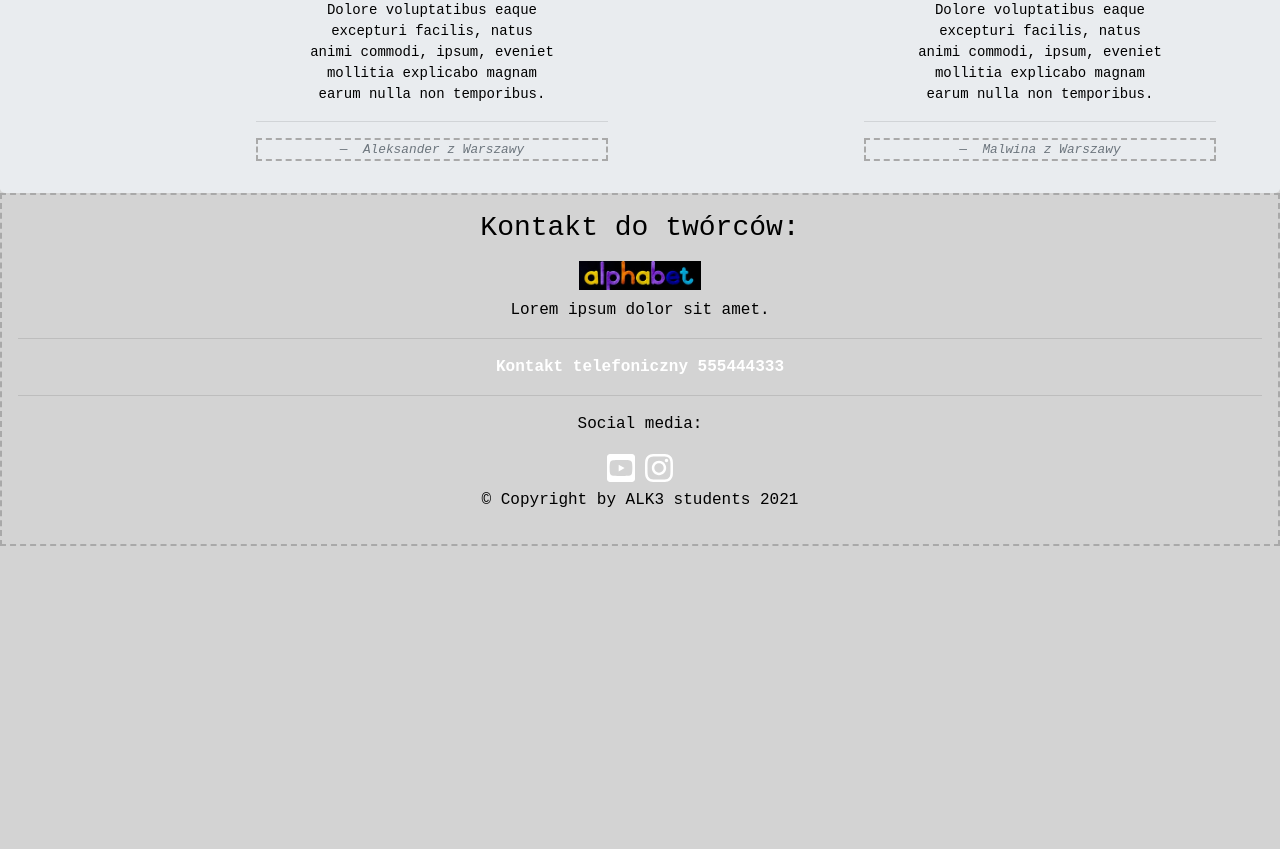
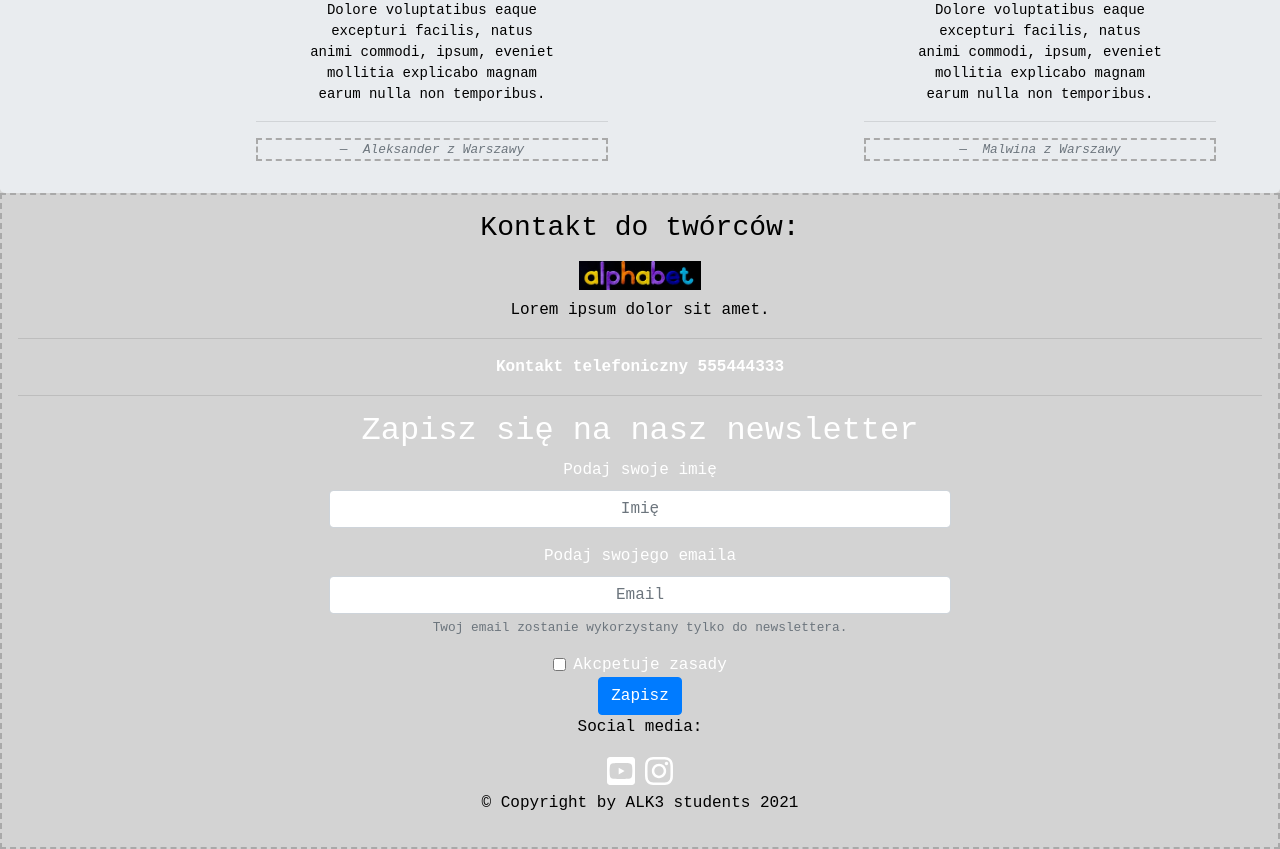
Before and after one commit to wfRud/git_projekt_team2, a plain HTML site: page index.html in a window 1280 px wide. Shown: the part 1630-2479 px from the top of the page. Before the commit the page ends 2176 px from the top, so only its background shows below. Drawn offline with Linux system fonts and the light colour scheme.

Commit message:
Newsletter

```diff
--- a/index.html
+++ b/index.html
@@ -189,6 +189,27 @@
 				<hr>
 				<strong>Kontakt telefoniczny 555444333</strong>
 				<hr>
+				<form>
+					<h2>Zapisz się na nasz newsletter</h2>
+					<div class="form-group text-center coll-6">
+						<label for="forename">Podaj swoje imię</label>
+						<input class="form-control" id="forename" placeholder="Imię">
+					  </div>
+					<div class="form-group text-center coll-6">
+					  <label for="InputEmail1">Podaj swojego emaila</label>
+					  <input type="email" class="form-control" id="inputEmail" aria-describedby="emailHelp" placeholder="Email">
+					  <small id="emailHelp" class="form-text text-muted">Twoj email zostanie wykorzystany tylko do newslettera.</small>
+					</div>
+					<div class="form-check">
+					  <input type="checkbox" class="form-check-input" id="heck1">
+					  <label class="form-check-label" for="Check1">Akcpetuje zasady</label>
+					  <div class="invalid-feedback">
+						Musisz zakceptować zasady.
+					  </div>
+					</div>
+					<button type="submit" class="btn btn-primary">Zapisz</button>
+
+				  </form>
 				<p>Social media:</p>
 				<a href="https://www.youtube.com" target="_blank">
 					<i class="fab fa-youtube-square fa-2x"></i>
--- a/style.css
+++ b/style.css
@@ -120,6 +120,18 @@ footer a:hover, footer p, footer h3{
   color:black;
 }
 
+/* Style for newsletter  START*/
+#forename {
+  width: 50%;
+  text-align: center;
+  margin: 0 auto;
+}
+#inputEmail {
+  width: 50%;
+  text-align: center;
+  margin: 0 auto;
+}
+/* Style for newsletter  END*/
 
 /* Own media queries */
 @media all and (max-width: 767px){
```
